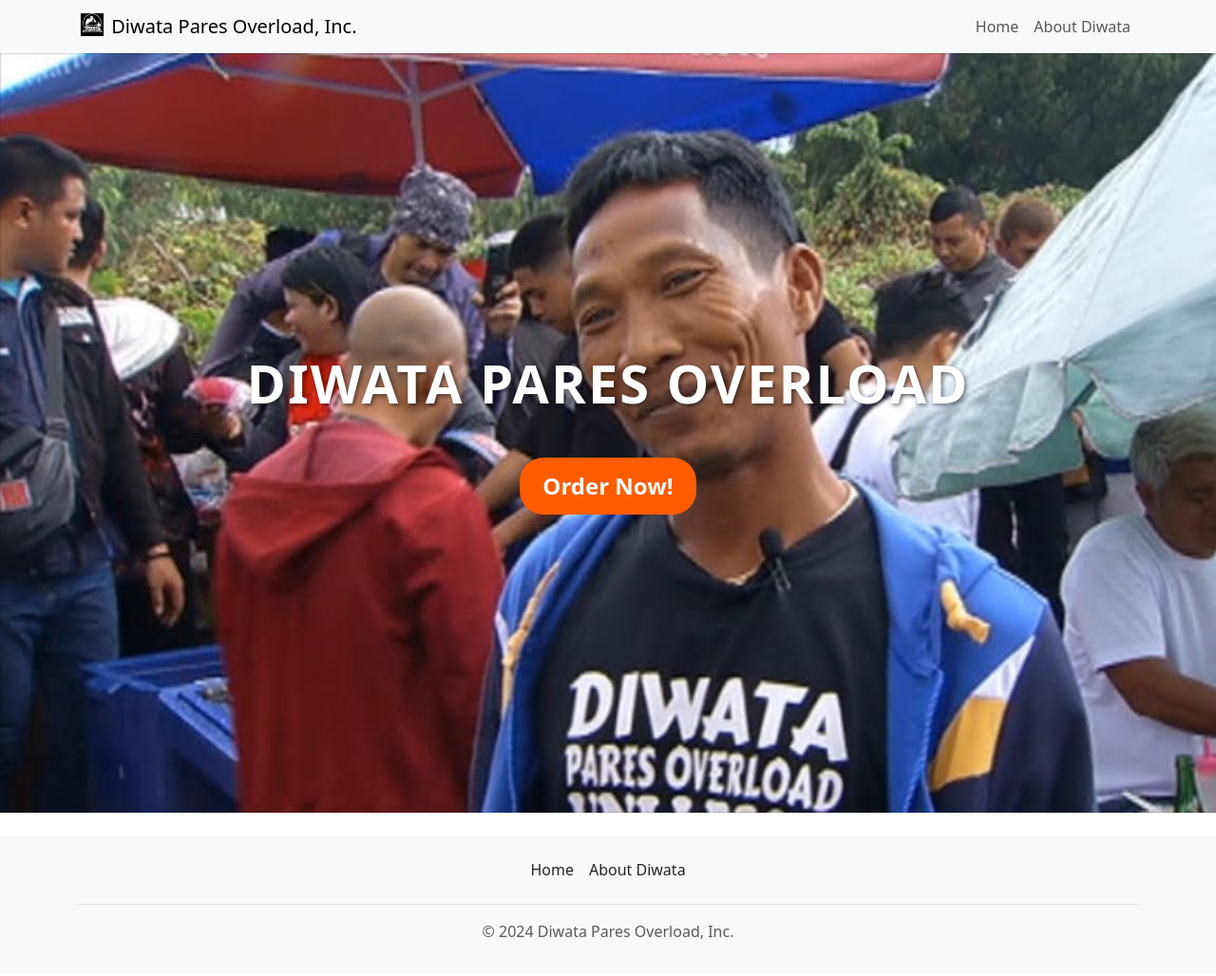
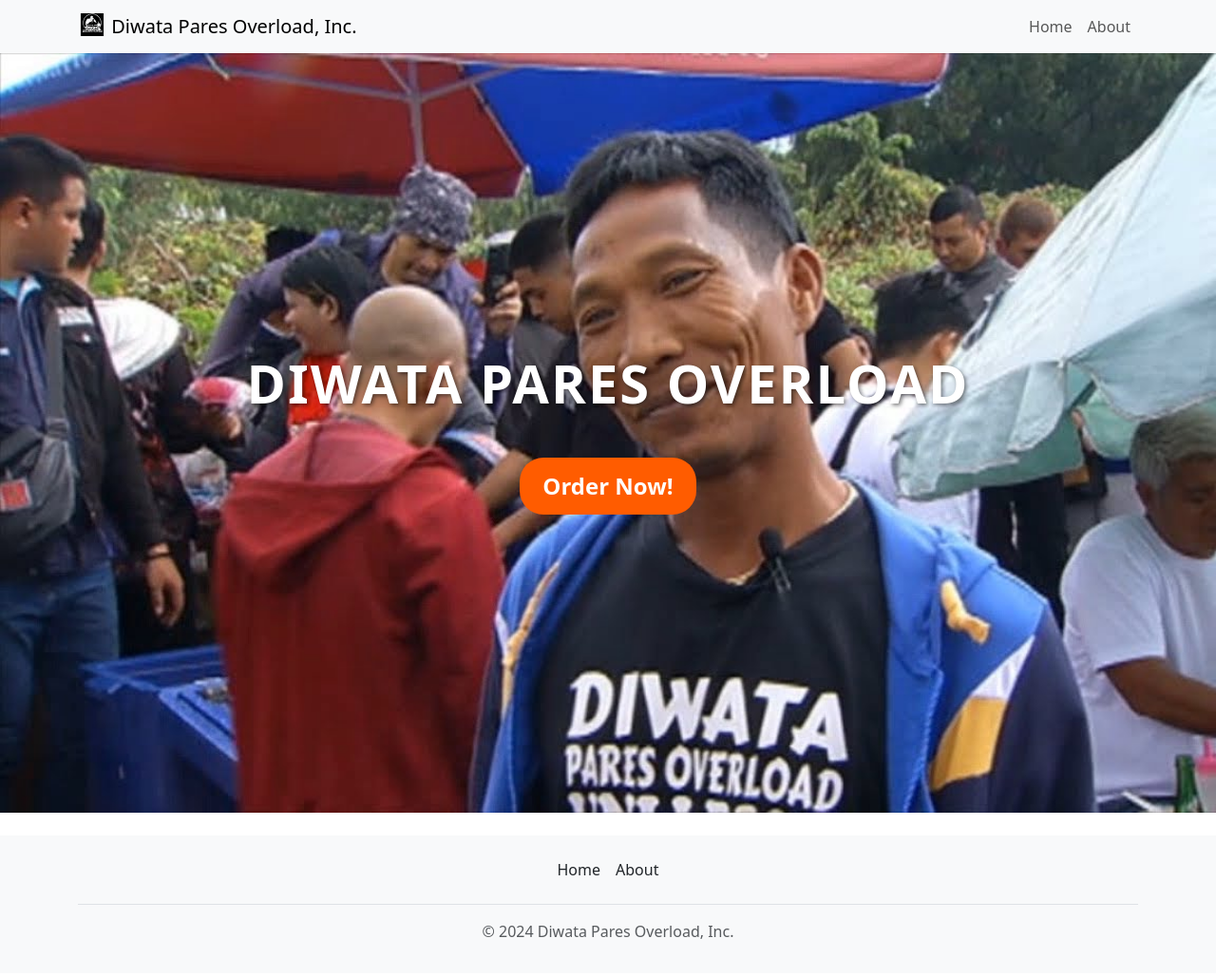
Before and after one commit to FelixArthurCachin/web-form, a plain HTML site: page index.html in a window 1280 px wide. Shown: the whole page at 95% size. Drawn offline with nearby package versions, Linux system fonts and the light colour scheme.

Commit message:
asdsadasd

```diff
--- a/index.html
+++ b/index.html
@@ -27,7 +27,7 @@
         <div class="collapse navbar-collapse" id="navbarSupportedContent">
             <ul class="navbar-nav ms-auto mb-2 mb-lg-0">
                 <li class="nav-item"><a class="nav-link" href="index.html">Home</a></li>
-                <li class="nav-item"><a class="nav-link" href="about.html">About Diwata</a></li>
+                <li class="nav-item"><a class="nav-link" href="about.html">About</a></li>
             </ul>
         </div>
     </div>
@@ -47,7 +47,7 @@
     <div class="container">
         <ul class="nav justify-content-center border-bottom pb-3 mb-3">
             <li class="nav-item"><a href="index.html" class="nav-link px-2 text-body">Home</a></li>
-            <li class="nav-item"><a href="about.html" class="nav-link px-2 text-body">About Diwata</a></li>
+            <li class="nav-item"><a href="about.html" class="nav-link px-2 text-body">About</a></li>
         </ul>
         <p class="text-center text-muted">© 2024 Diwata Pares Overload, Inc.</p>
     </div>
```
